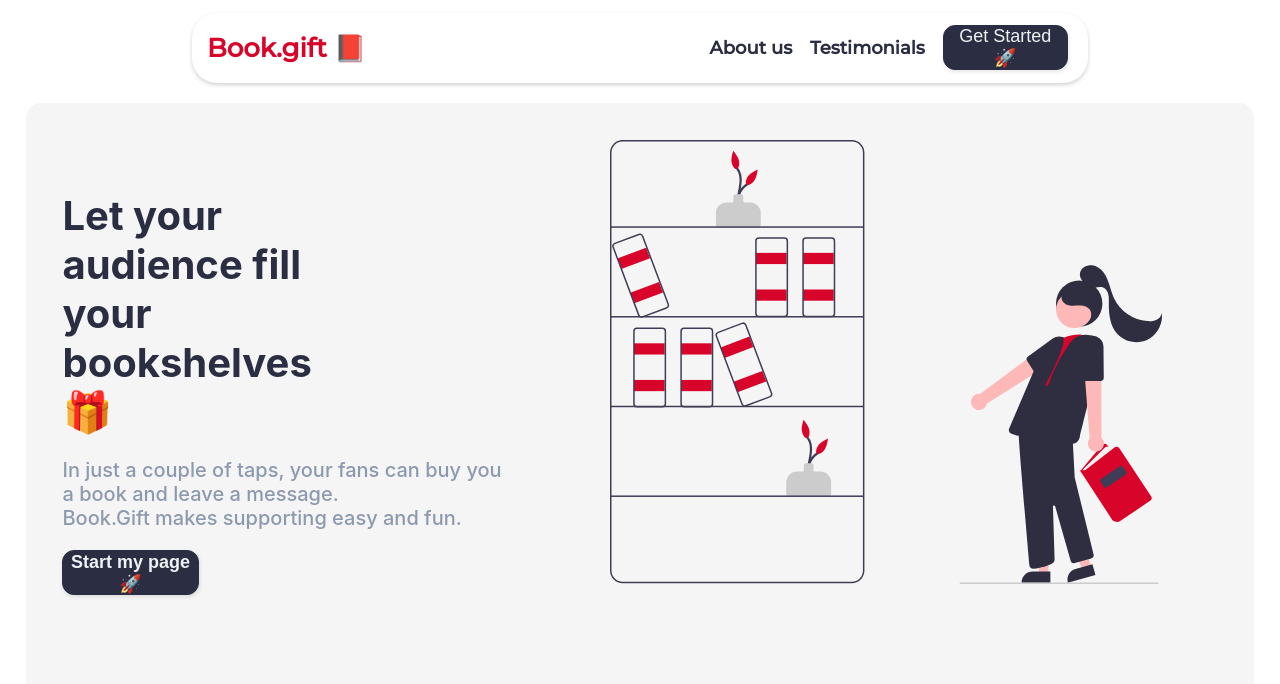
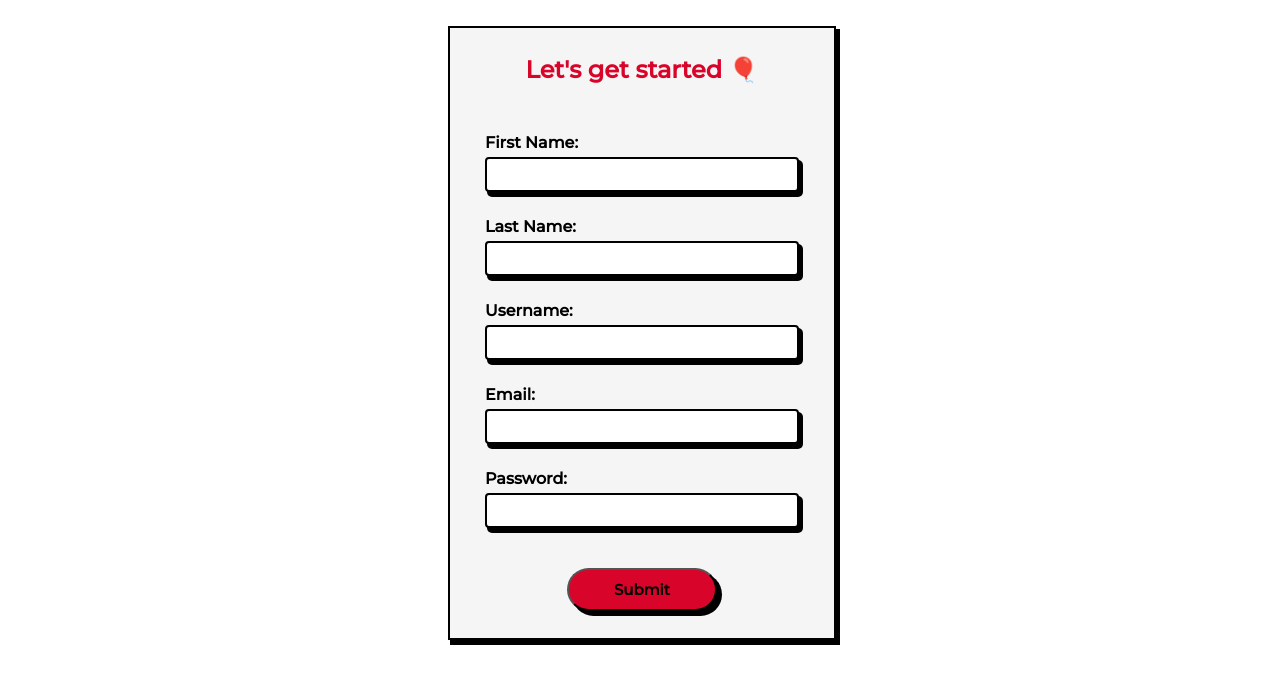
Before and after one commit to kaustubhpDev/book.gift, a React (Create React App) app in the folder view/book.gift/: page / in a window 1280 px wide. Shown: the top 684 px of the page. Built offline with nearby package versions, Linux system fonts and the light colour scheme.

Commit message:
shipped signup ui

```diff
--- a/view/book.gift/package.json
+++ b/view/book.gift/package.json
@@ -6,6 +6,7 @@
     "@testing-library/jest-dom": "^5.14.1",
     "@testing-library/react": "^13.0.0",
     "@testing-library/user-event": "^13.2.1",
+    "axios": "^1.2.0",
     "react": "^18.2.0",
     "react-dom": "^18.2.0",
     "react-scripts": "5.0.1",
--- a/view/book.gift/src/App.js
+++ b/view/book.gift/src/App.js
@@ -1,11 +1,11 @@
 import "./App.css";
 import Navbar from "./Components/Navbar/Navbar";
 import Hero from "./Components/Hero Section/Hero";
+import SignupForm from "./Components/Signup/SignupForm";
 function App() {
   return (
     <div className="App ">
-      <Navbar />
-      <Hero/>
+      <SignupForm />
     </div>
   );
 }
--- a/view/book.gift/src/Components/Hero Section/Hero.css
+++ b/view/book.gift/src/Components/Hero Section/Hero.css
@@ -1,59 +1,72 @@
-.hero{
-    display:flex;
-    justify-content:space-around;
-    margin-top:20px;
+.hero {
+  display: flex;
+  justify-content: space-around;
+  margin-top: 20px;
   margin-right: 2%;
-    margin-left:2%;
+  margin-left: 2%;
   background-color: whitesmoke;
   border-radius: 15px;
-
-
 }
-.hero-text-content{
+.hero-text-content {
   display: flex;
   flex-direction: column;
   justify-content: flex-start;
   align-items: flex-start;
-    margin-left:3%;
-    margin-top:5%;
+  margin-left: 3%;
+  margin-top: 5%;
   flex-wrap: wrap;
   position: relative;
-
 }
-.illustration-hero-image{
-    height: 70%;
-    margin-top:5%;
-
+.illustration-hero-image {
+  height: 60%;
+  margin-top: 6%;
+  margin-left: 15%;
+  border: 2px solid #000;
+  padding: 5px 5px 5px 5px;
+  box-shadow: 3px 4px 0px 1px #000;
 }
-.illustration-hero{
+.illustration-hero {
   text-align: center;
+  transform: rotate(-5deg);
 }
-.text-content-head{
+.text-content-head {
   font-weight: 700;
-    font-size :40px;
-    color:#2B2D42;
-    padding-right:200px;
+  font-size: 40px;
+  color: #000;
+  padding-right: px;
 }
-.text-content-mid{
+.text-content-mid {
   margin-top: -5px;
-    color: #8D99AE;
+  color: #8d99ae;
   font-weight: 500;
   font-size: 20px;
 }
-.text-content-low{
+.text-content-low {
   margin-top: -20px;
-    color:#8D99AE;
+  color: #8d99ae;
   font-weight: 500;
   font-size: 20px;
 }
-.start-my-page-button{
-    background:#2B2D42 ;
-  color: #EDF2F4;
-  border: 1px solid #2B2D42;
-  border-radius: 12px;
-  box-shadow: rgba(0, 0, 0, 0.1) 1px 2px 4px;
+.start-my-page-button {
+  background: #d90429;
+  color: #000;
+  border-radius: 4px;
+  outline: none;
+  border: 2px solid #000;
+  box-shadow: 3px 4px 0px 1px #000;
   height: 45px;
-  width: 30%;
+  width: auto;
   font-size: large;
   font-weight: 600;
+  padding-left: 10px;
+  padding-right: 10px;
 }
+.start-my-page-button:hover {
+  background-color: white;
+  color: black;
+}
+
+.start-my-page-button:active {
+  transform: translateY(2px);
+  box-shadow: 0 2px 4px rgba(0, 0, 0, 0.1);
+}
--- a/view/book.gift/src/Components/Hero Section/Hero.js
+++ b/view/book.gift/src/Components/Hero Section/Hero.js
@@ -1,22 +1,32 @@
 import "./Hero.css";
-import hero from "../../assets/illustration_hero.svg"
+import hero from "../../assets/illustration2.svg";
 
-function Hero(){
-    return(
-      <div className = "hero">
-        <div className="hero-text-content">
-          <h1 className="text-content text-content-head">Let your audience fill your bookshelves🎁</h1>
-          <h3 className="text-content text-content-mid">In just a couple of taps, your fans can buy you a book and leave a message.</h3>
-          <h3 className="text-content text-content-low">Book.Gift makes supporting easy and fun.</h3>
-          <button className="start-my-page-button">Start my page 🚀</button>
+function Hero() {
+  return (
+    <div className="hero">
+      <div className="hero-text-content">
+        <h1 className="text-content text-content-head">
+          Let your audience fill your bookshelves🎁
+        </h1>
+        <h3 className="text-content text-content-mid">
+          In just a couple of taps, your fans can buy you a book and leave a
+          message.
+        </h3>
+        <h3 className="text-content text-content-low">
+          Book.Gift makes supporting easy and fun.
+        </h3>
+        <button className="start-my-page-button">Start my page 🚀</button>
+      </div>
 
-        </div>
-
-        <div className="illustration-hero ">
-            <img src={hero} className="illustration-hero-image" alt= "illustration_hero"/>
-        </div>
+      <div className="illustration-hero ">
+        <img
+          src={hero}
+          className="illustration-hero-image"
+          alt="illustration_hero"
+        />
       </div>
-    )
+    </div>
+  );
 }
 
 export default Hero;
--- a/view/book.gift/src/Components/Navbar/Navbar.css
+++ b/view/book.gift/src/Components/Navbar/Navbar.css
@@ -1,17 +1,21 @@
-.navbar{
-    display:flex;
+.navbar {
+  display: flex;
   justify-content: space-between;
   align-items: center;
   background-color: white;
   border-radius: 25px;
-    height: 70px;
-    width:70%;
+  height: 60px;
+  width: 70%;
   margin-left: 15%;
-    margin-top:1%;
-    box-shadow: rgba(0, 0, 0, 0.18) 0px 2px 4px;
+  margin-top: 1%;
+  outline: none;
+  border: 2px solid #000;
+  box-shadow: 3px 4px 0px 1px #000;
+  border-radius: 4px;
+  font-size: 15px;
 }
 
-.nav-links{
+.nav-links {
   display: flex;
   margin-right: 20px;
   font-family: Montserrat;
@@ -19,39 +23,41 @@
   justify-content: space-between;
   width: 40%;
 }
-.nav-item{
+.nav-item {
   font-size: large;
-color: #2B2D42;
+  color: #2b2d42;
 }
 
-.logo{
+.logo {
   font-family: Montserrat;
   font-size: small;
-    margin-left:15px;
-    color :#D90429;
+  margin-left: 15px;
+  color: #d90429;
 }
-
 
 .get-started-button {
   display: flex;
-  background:#2B2D42 ;
-  color: #EDF2F4;
-  border: 1px solid #2B2D42;
-  border-radius: 12px;
-  box-shadow: rgba(0, 0, 0, 0.1) 1px 2px 4px;
-  height: 45px;
+  background: #d90429;
+  color: #000;
+  border-radius: 4px;
+  outline: none;
+  border: 2px solid #000;
+  box-shadow: 3px 4px 0px 1px #000;
+  height: 35px;
   justify-content: center;
   align-items: center;
-  width: 35%;
+  width: 40%;
+  margin-bottom: 2px;
+  font-weight: bold;
 }
 
 .get-started-button:hover,
 .get-started-button:active {
   background-color: initial;
   background-position: 0 0;
-  color: #2B2D42;
+  color: #2b2d42;
 }
 
 .get-started-button:active {
-  opacity: .5;
+  opacity: 0.5;
 }
--- /dev/null
+++ b/view/book.gift/src/Components/Signup/SignupForm.css
@@ -0,0 +1,68 @@
+body {
+  background-color: white;
+}
+.form_area {
+  display: flex;
+  align-items: center;
+  justify-content: center;
+  flex-direction: column;
+  margin-top: 2%;
+  background-color: whitesmoke;
+  width: 30%;
+  height: 610px;
+  margin-left: 35%;
+  border: 2px solid #000;
+  box-shadow: 3px 4px 0px 1px #000;
+}
+.form_group {
+  display: flex;
+  flex-direction: column;
+  align-items: baseline;
+  margin: 20px;
+}
+.button {
+  display: flex;
+  align-items: center;
+  justify-content: center;
+}
+
+.sub_title {
+  font-weight: 600;
+  margin: 5px 0;
+  font-family: Montserrat;
+}
+
+.form_style {
+  outline: none;
+  border: 2px solid #000;
+  box-shadow: 3px 4px 0px 1px #000;
+  width: 290px;
+  padding: 10px 10px;
+  border-radius: 4px;
+  font-size: 10px;
+}
+
+.form_style:focus,
+.btn:focus {
+  transform: translateY(4px);
+  box-shadow: 1px 2px 0px 0px #000;
+}
+.btn {
+  font-family: Montserrat;
+  padding: 10px;
+  margin: 20px 0px;
+  width: 150px;
+  font-size: 15px;
+  background: #d90429;
+  border-radius: 30px;
+  font-weight: 800;
+  box-shadow: 5px 5px 0px 0px #000;
+}
+
+.title {
+  color: #d90429;
+  font-weight: 900;
+  font-size: 1.5em;
+  margin-top: 20px;
+  font-family: Montserrat;
+}
--- /dev/null
+++ b/view/book.gift/src/Components/Signup/SignupForm.js
@@ -0,0 +1,96 @@
+import React, { useState } from "react";
+import axios from "axios";
+import "./SignupForm.css";
+
+const SignupForm = () => {
+  const [firstName, setFirstName] = useState("");
+  const [lastName, setLastName] = useState("");
+  const [username, setUsername] = useState("");
+  const [email, setEmail] = useState("");
+  const [password, setPassword] = useState("");
+
+  const handleSubmit = async (e) => {
+    e.preventDefault();
+
+    // Validate email using a regular expression
+    const emailRegex =
+      /^(([^<>()[\]\\.,;:\s@"]+(\.[^<>()[\]\\.,;:\s@"]+)*)|(".+"))@((\[[0-9]{1,3}\.[0-9]{1,3}\.[0-9]{1,3}\.[0-9]{1,3}\])|(([a-zA-Z\-0-9]+\.)+[a-zA-Z]{2,}))$/;
+    if (!emailRegex.test(email)) {
+      console.error("Invalid email address");
+      return;
+    }
+
+    try {
+      const response = await axios.post("/api/users", {
+        firstName,
+        lastName,
+        username,
+        email,
+        password,
+      });
+      console.log(response.data);
+    } catch (err) {
+      console.error(err);
+    }
+  };
+
+  return (
+    <div className="form_area">
+      <h3 className="title">Let's get started 🎈</h3>
+      <form onSubmit={handleSubmit}>
+        <div className="form_group">
+          <label className="sub_title">First Name:</label>
+          <input
+            type="text"
+            value={firstName}
+            onChange={(e) => setFirstName(e.target.value)}
+            className="form_style"
+          />
+        </div>
+        <div className="form_group">
+          <label className="sub_title">Last Name:</label>
+          <input
+            type="text"
+            value={lastName}
+            onChange={(e) => setLastName(e.target.value)}
+            className="form_style"
+          />
+        </div>
+        <div className="form_group">
+          <label className="sub_title">Username:</label>
+          <input
+            type="text"
+            value={username}
+            onChange={(e) => setUsername(e.target.value)}
+            className="form_style"
+          />
+        </div>
+        <div className="form_group">
+          <label className="sub_title">Email:</label>
+          <input
+            type="email"
+            value={email}
+            onChange={(e) => setEmail(e.target.value)}
+            className="form_style"
+          />
+        </div>
+        <div className="form_group">
+          <label className="sub_title">Password:</label>
+          <input
+            type="password"
+            value={password}
+            onChange={(e) => setPassword(e.target.value)}
+            className="form_style"
+          />
+        </div>
+        <div className="button">
+          <button type="submit" className="btn">
+            Submit
+          </button>
+        </div>
+      </form>
+    </div>
+  );
+};
+
+export default SignupForm;
```
Also changed, not shown: view/book.gift/src/Components/Login/LoginForm.css (added), view/book.gift/src/Components/Login/LoginForm.js (added), view/book.gift/src/assets/illustration2.svg (added), 1 other file (tests, documents, lock files or other folders). Lines whose indentation alone changed are shown as unchanged.
